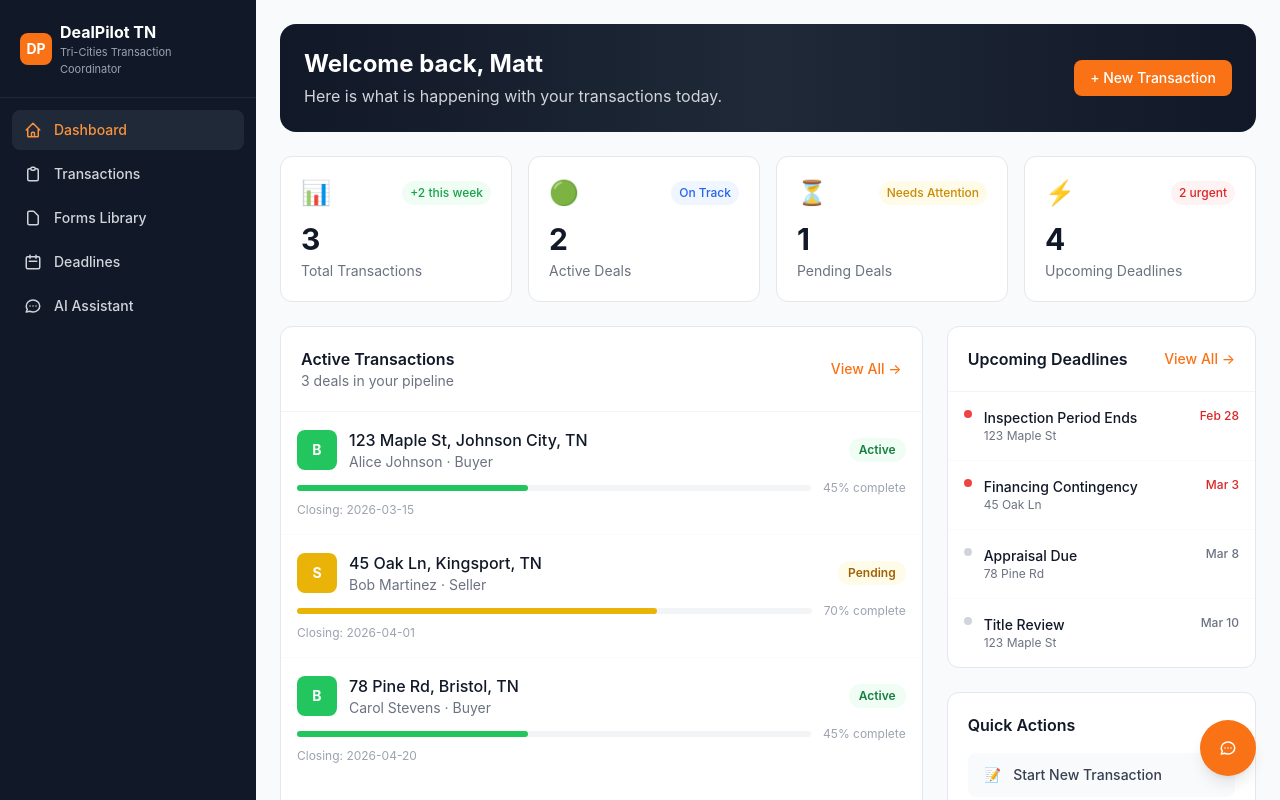
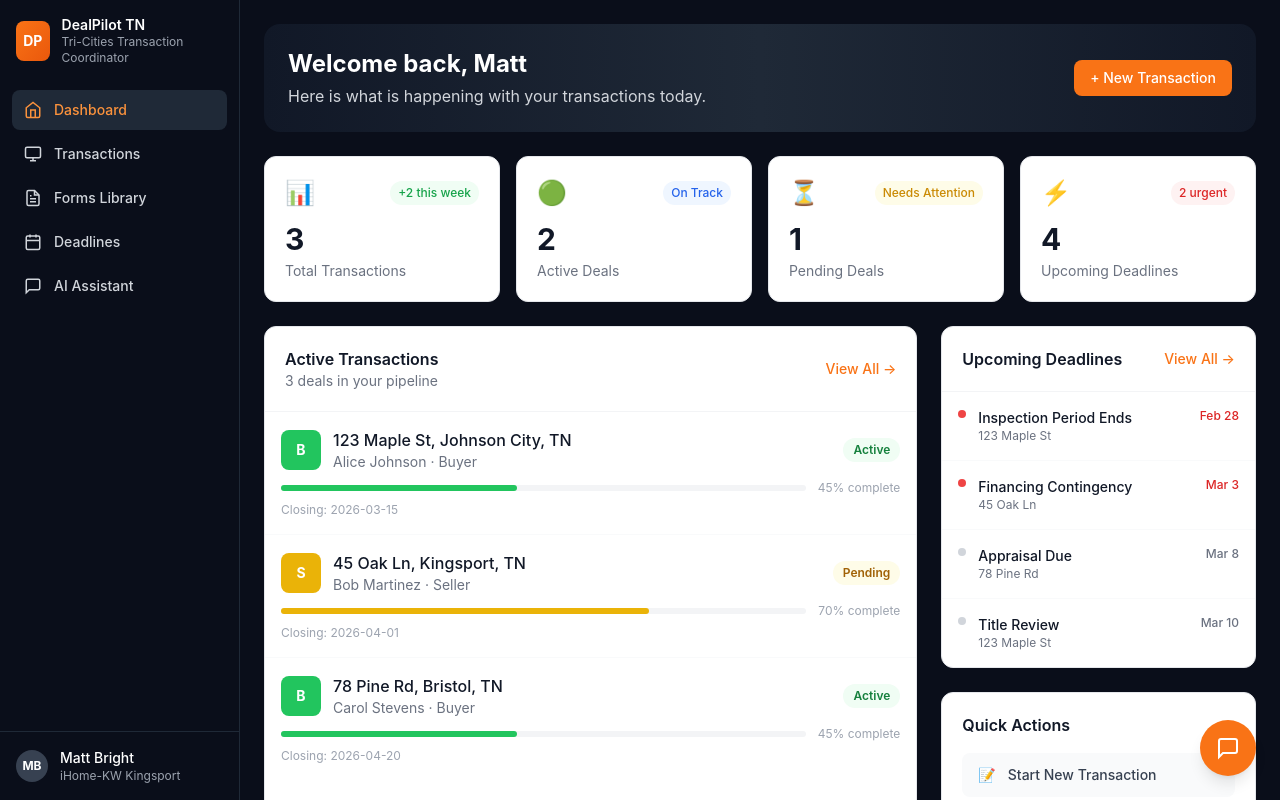
Before and after one commit to mbright4497/dealpilot-tn, a Next.js app in the folder dealpilot-tn/web/: page /chat in a window 1280 px wide. Shown: the top 800 px of the page. Built offline with nearby package versions, Linux system fonts and the light colour scheme.

Commit message:
fix(transactions): lift transaction state to ChatPage so new transactions persist across tab navigation

```diff
--- a/dealpilot-tn/web/src/app/chat/page.tsx
+++ b/dealpilot-tn/web/src/app/chat/page.tsx
@@ -83,11 +83,11 @@ export const TRANSACTIONS: Transaction[] = [
 
 function NavIcon({ name }: { name: string }) {
   const p = { width: 18, height: 18, fill: 'none' as const, viewBox: '0 0 24 24', stroke: 'currentColor', strokeWidth: 2 }
-  if (name === 'dashboard') return <svg {...p}><path strokeLinecap="round" strokeLinejoin="round" d="M3 12l2-2m0 0l7-7 7 7M5 10v10a1 1 0 001 1h3m10-11l2 2m-2-2v10a1 1 0 01-1 1h-3m-6 0a1 1 0 001-1v-4a1 1 0 011-1h2a1 1 0 011 1v4a1 1 0 001 1m-6 0h6" /></svg>
-  if (name === 'transactions') return <svg {...p}><path strokeLinecap="round" strokeLinejoin="round" d="M9 5H7a2 2 0 00-2 2v12a2 2 0 002 2h10a2 2 0 002-2V7a2 2 0 00-2-2h-2M9 5a2 2 0 002 2h2a2 2 0 002-2M9 5a2 2 0 012-2h2a2 2 0 012 2" /></svg>
-  if (name === 'forms') return <svg {...p}><path strokeLinecap="round" strokeLinejoin="round" d="M7 21h10a2 2 0 002-2V9.414a1 1 0 00-.293-.707l-5.414-5.414A1 1 0 0012.586 3H7a2 2 0 00-2 2v14a2 2 0 002 2z" /></svg>
-  if (name === 'deadlines') return <svg {...p}><path strokeLinecap="round" strokeLinejoin="round" d="M8 7V3m8 4V3m-9 8h10M5 21h14a2 2 0 002-2V7a2 2 0 00-2-2H5a2 2 0 00-2 2v12a2 2 0 002 2z" /></svg>
-  if (name === 'ai') return <svg {...p}><path strokeLinecap="round" strokeLinejoin="round" d="M8 12h.01M12 12h.01M16 12h.01M21 12c0 4.418-4.03 8-9 8a9.863 9.863 0 01-4.255-.949L3 20l1.395-3.72C3.512 15.042 3 13.574 3 12c0-4.418 4.03-8 9-8s9 3.582 9 8z" /></svg>
+  if (name === 'dashboard') return <svg {...p}><path d="M3 9l9-7 9 7v11a2 2 0 01-2 2H5a2 2 0 01-2-2z"/><polyline points="9 22 9 12 15 12 15 22"/></svg>
+  if (name === 'transactions') return <svg {...p}><rect x="2" y="3" width="20" height="14" rx="2" ry="2"/><line x1="8" y1="21" x2="16" y2="21"/><line x1="12" y1="17" x2="12" y2="21"/></svg>
+  if (name === 'forms') return <svg {...p}><path d="M14 2H6a2 2 0 00-2 2v16a2 2 0 002 2h12a2 2 0 002-2V8z"/><polyline points="14 2 14 8 20 8"/><line x1="16" y1="13" x2="8" y2="13"/><line x1="16" y1="17" x2="8" y2="17"/><polyline points="10 9 9 9 8 9"/></svg>
+  if (name === 'deadlines') return <svg {...p}><rect x="3" y="4" width="18" height="18" rx="2" ry="2"/><line x1="16" y1="2" x2="16" y2="6"/><line x1="8" y1="2" x2="8" y2="6"/><line x1="3" y1="10" x2="21" y2="10"/></svg>
+  if (name === 'ai') return <svg {...p}><path d="M21 15a2 2 0 01-2 2H7l-4 4V5a2 2 0 012-2h14a2 2 0 012 2z"/></svg>
   return null
 }
 
@@ -101,7 +101,23 @@ const NAV_ITEMS = [
 export default function ChatPage() {
   const [view, setView] = useState('dashboard')
   const [chatOpen, setChatOpen] = useState(false)
-  const [selectedTxId, setSelectedTxId] = useState<number | null>(null)
+  const [selectedTxId, setSelectedTxId] = useState<number|null>(null)
+  const [transactions, setTransactions] = useState<Transaction[]>(TRANSACTIONS)
+
+  function addTransaction(tx: any) {
+    const newTx: Transaction = {
+      id: tx.id || Date.now(),
+      address: tx.address || '',
+      client: tx.client || '',
+      type: tx.type || 'Buyer',
+      status: tx.status || 'Active',
+      binding: tx.binding || '',
+      closing: tx.closing || '',
+      contacts: tx.contacts || [],
+      notes: tx.notes || '',
+    }
+    setTransactions(prev => [...prev, newTx])
+  }
 
   function openDeal(txId: number) {
     setSelectedTxId(txId)
@@ -130,21 +146,21 @@ export default function ChatPage() {
     }
   }
 
-  const selectedTx = TRANSACTIONS.find(t => t.id === selectedTxId)
+  const selectedTx = transactions.find(t => t.id === selectedTxId)
 
   return (
-    <div className="min-h-screen flex bg-gray-50">
-      <aside className="w-64 bg-gray-900 text-white hidden md:flex flex-col">
-        <div className="p-5 border-b border-gray-800">
-          <div className="flex items-center gap-2">
-            <div className="w-8 h-8 bg-orange-500 rounded-lg flex items-center justify-center font-bold text-sm">DP</div>
+    <div className="flex h-screen bg-dp-bg-dark">
+      {/* Sidebar */}
+      <aside className="w-60 bg-dp-sidebar flex flex-col border-r border-gray-800">
+        <div className="p-4 flex items-center gap-3">
+          <div className="w-10 h-10 rounded-lg bg-gradient-to-br from-orange-500 to-orange-600 flex items-center justify-center text-white font-bold text-sm">DP</div>
           <div>
-              <h2 className="text-base font-bold text-white">DealPilot TN</h2>
-              <p className="text-[11px] text-gray-400">Tri-Cities Transaction Coordinator</p>
+            <h2 className="text-white font-semibold text-sm leading-tight">DealPilot TN</h2>
+            <p className="text-gray-400 text-xs">Tri-Cities Transaction Coordinator</p>
           </div>
         </div>
-        </div>
-        <nav className="flex-1 p-3 space-y-1">
+
+        <nav className="flex-1 px-3 py-2 space-y-1">
           {NAV_ITEMS.map(item => (
             <button
               key={item.id}
@@ -165,39 +181,38 @@ export default function ChatPage() {
             AI Assistant
           </button>
         </nav>
+
         {selectedTxId && view === 'deal' && (
-          <div className="p-4 border-t border-gray-800">
-            <p className="text-[10px] text-gray-500 uppercase tracking-wider mb-1">Active Deal</p>
-            <p className="text-sm text-orange-400 font-semibold leading-tight">{selectedTx?.address}</p>
-            <p className="text-xs text-gray-400 mt-0.5">{selectedTx?.client}</p>
+          <div className="px-4 py-3 border-t border-gray-800">
+            <p className="text-xs text-gray-500 uppercase tracking-wider">Active Deal</p>
+            <p className="text-orange-400 text-sm font-medium truncate">{selectedTx?.address}</p>
+            <p className="text-gray-400 text-xs">{selectedTx?.client}</p>
           </div>
         )}
-        <div className="p-4 border-t border-gray-800">
-          <div className="flex items-center gap-3">
-            <div className="w-8 h-8 rounded-full bg-orange-500 flex items-center justify-center text-sm font-bold">MB</div>
+
+        <div className="p-4 border-t border-gray-800 flex items-center gap-3">
+          <div className="w-8 h-8 rounded-full bg-gray-700 flex items-center justify-center text-white text-xs font-bold">MB</div>
           <div>
-              <p className="text-sm font-medium text-white">Matt Bright</p>
-              <p className="text-[11px] text-gray-400">iHome-KW Kingsport</p>
-            </div>
+            <p className="text-white text-sm font-medium">Matt Bright</p>
+            <p className="text-gray-400 text-xs">iHome-KW Kingsport</p>
           </div>
         </div>
       </aside>
-      <main className="flex-1 overflow-auto">
-        <div className="max-w-6xl mx-auto p-6">
-          <section>
-            {view === 'dashboard' && <TCDashboard transactions={TRANSACTIONS} onOpenDeal={openDeal} onViewChecklist={openChecklist} onNavigate={handleNavigate} />}
-            {view === 'transactions' && <TransactionList transactions={TRANSACTIONS} onViewChecklist={openChecklist} onOpenDeal={openDeal} />}
+
+      {/* Main content */}
+      <main className="flex-1 overflow-y-auto p-6">
+        {view === 'dashboard' && <TCDashboard transactions={transactions} onNavigate={handleNavigate} onOpenDeal={openDeal} />}
+        {view === 'transactions' && <TransactionList transactions={transactions} onViewChecklist={openChecklist} onOpenDeal={openDeal} onAddTransaction={addTransaction} />}
         {view === 'deal' && selectedTx && <TransactionDetail transaction={selectedTx} onBack={() => setView('transactions')} />}
         {view === 'forms' && <FormsFillView />}
         {view === 'deadlines' && <DeadlineCalculator />}
-          </section>
-        </div>
       </main>
-      <div className="fixed bottom-6 right-6 z-40">
-        <button onClick={() => setChatOpen(true)} className="bg-orange-500 text-white w-14 h-14 rounded-full shadow-lg hover:bg-orange-600 hover:shadow-xl transition-all flex items-center justify-center">
-          <NavIcon name="ai" />
+
+      {/* Floating chat button */}
+      <button onClick={() => setChatOpen(true)} className="bg-orange-500 text-white w-14 h-14 rounded-full shadow-lg hover:bg-orange-600 hover:shadow-xl transition-all flex items-center justify-center" style={{ position: 'fixed', bottom: 24, right: 24, zIndex: 40 }}>
+        <svg width={24} height={24} fill="none" viewBox="0 0 24 24" stroke="currentColor" strokeWidth={2}><path d="M21 15a2 2 0 01-2 2H7l-4 4V5a2 2 0 012-2h14a2 2 0 012 2z"/></svg>
       </button>
-      </div>
+
       {chatOpen && <AIChatbot onClose={() => setChatOpen(false)} />}
     </div>
   )
```
Lines whose indentation alone changed are shown as unchanged.
